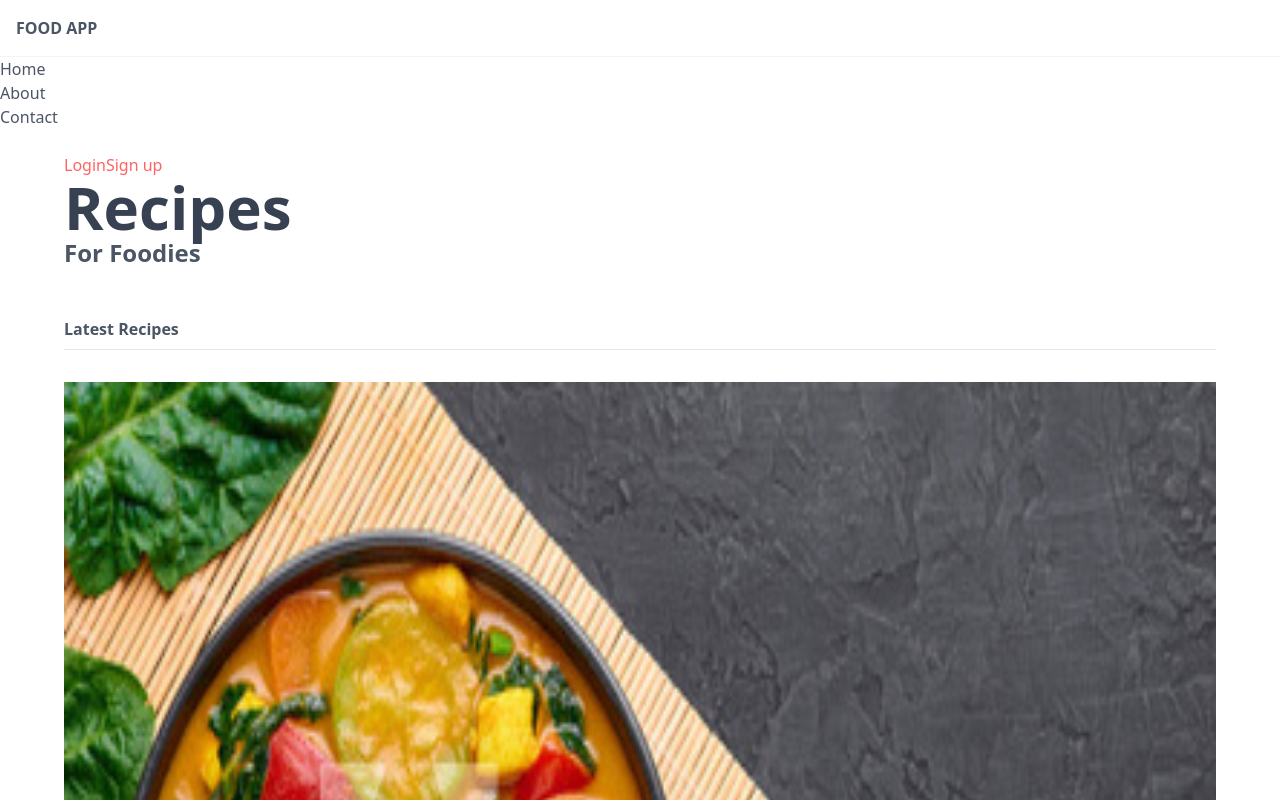
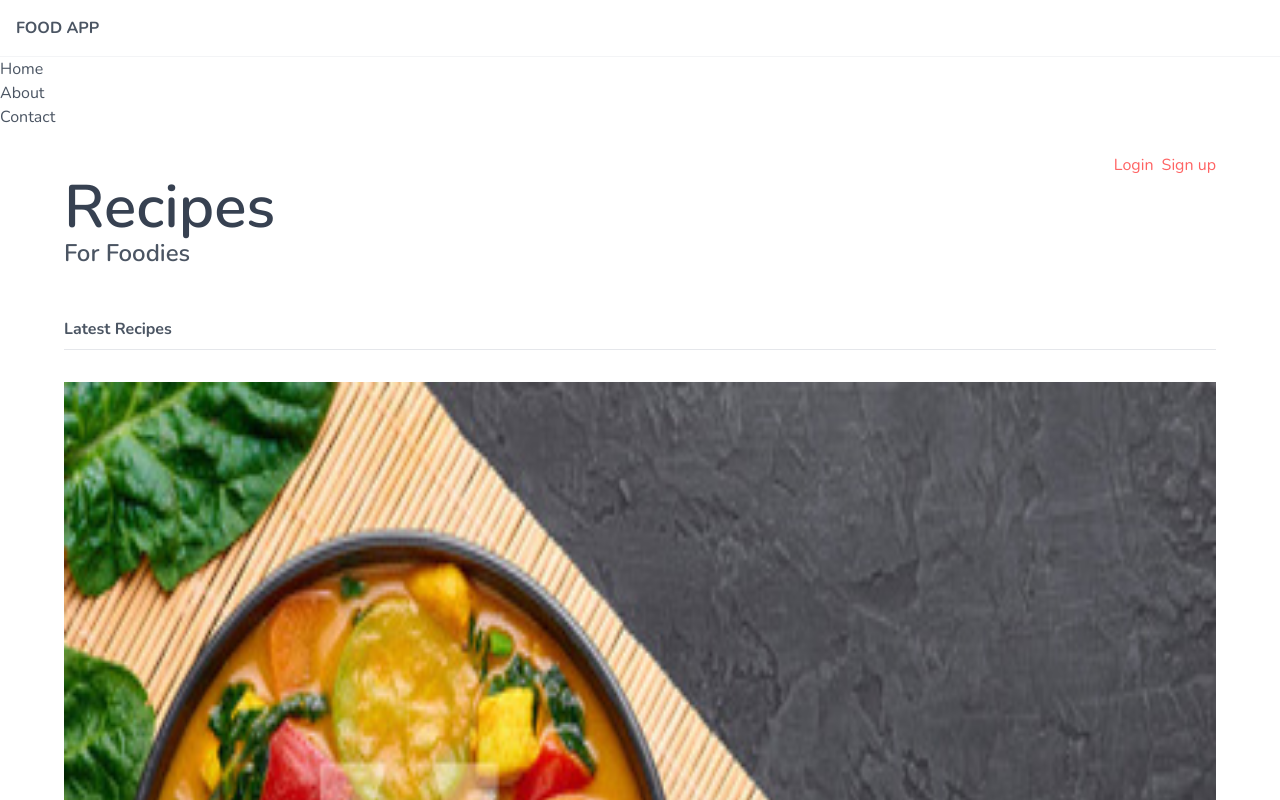
Before and after one commit to Rakib544/Food-Recipe-with-Next.js-and-Tailwindcss, a Next.js app: page / in a window 1280 px wide. Shown: the top 800 px of the page. Built offline with nearby package versions, Linux system fonts and the light colour scheme.

Commit message:
implement some flex property from tailwind

```diff
--- a/pages/index.js
+++ b/pages/index.js
@@ -6,15 +6,16 @@ import PopularRecipes from "../components/PopularRecipes";
 
 export default function Home() {
   return (
-    <div className="text-gray-600">
+    <div className="text-gray-600 font-body">
       <NavBar />
       <main className="px-16 py-6">
-        <div>
+
+        <div className="flex justify-center md:justify-end">
           <Link href="/">
             <a className="text-primary">Login</a>
           </Link>
           <Link href="/">
-            <a className="text-primary">Sign up</a>
+            <a className="text-primary ml-2">Sign up</a>
           </Link>
         </div>
 
@@ -28,7 +29,7 @@ export default function Home() {
           <PopularRecipes />
         </div>
 
-        <div>
+        <div className="flex justify-center">
           <button className="bg-secondary-100 text-secondary-200">
             Load More
           </button>
```
